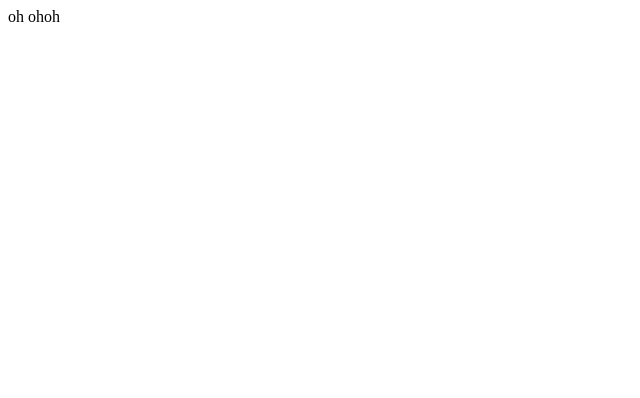
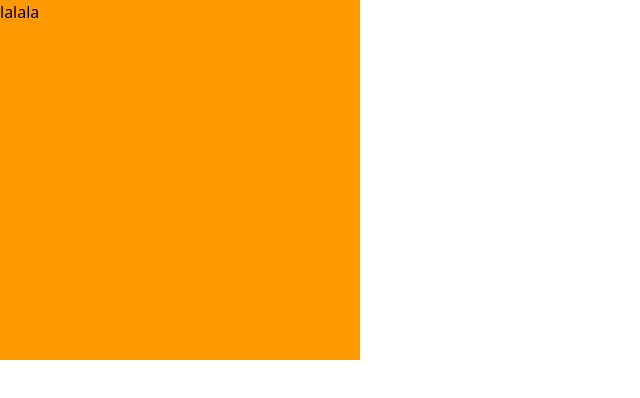
Before and after one commit to Arth-M/raph_urbaniste, a Next.js app: page /notre-expertise in a window 1280 px wide. Shown: the top 398 px of the page, without its empty margins (0-640 px from the left). Built offline with nearby package versions, Linux system fonts and the light colour scheme.

Commit message:
go for lunch

```diff
--- a/app/layout.js
+++ b/app/layout.js
@@ -1,3 +1,5 @@
+import './globals.css'
+
 export const metadata = {
   title: 'Next.js',
   description: 'Generated by Next.js',
@@ -6,9 +8,7 @@ export const metadata = {
 export default function RootLayout({ children }) {
   return (
     <html lang="en">
-      <body>{children}
-        oh ohoh
-      </body>
+      <body>{children}</body>
     </html>
   )
 }
--- a/app/notre-expertise/page.jsx
+++ b/app/notre-expertise/page.jsx
@@ -1,5 +1,5 @@
 export default function Expertise() {
   return (
-    <div></div>
+    <div className="w-90 h-90 bg-amber-500">lalala</div>
   )
 }
```
Also changed, not shown: 1 other file (tests, documents, lock files or other folders).
